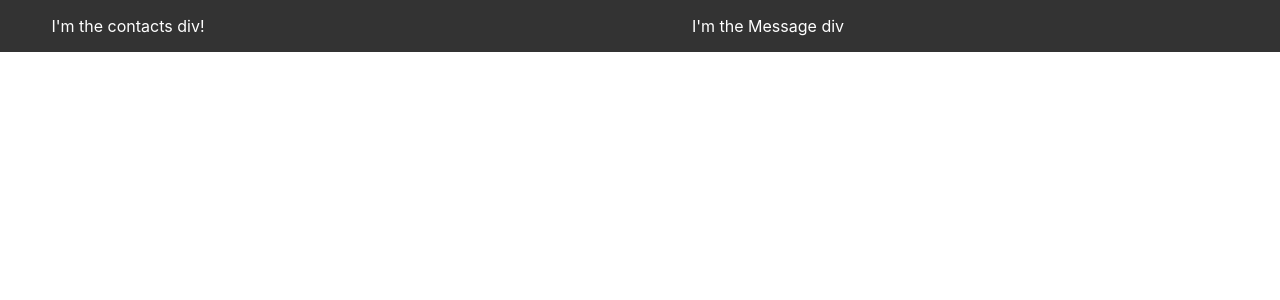
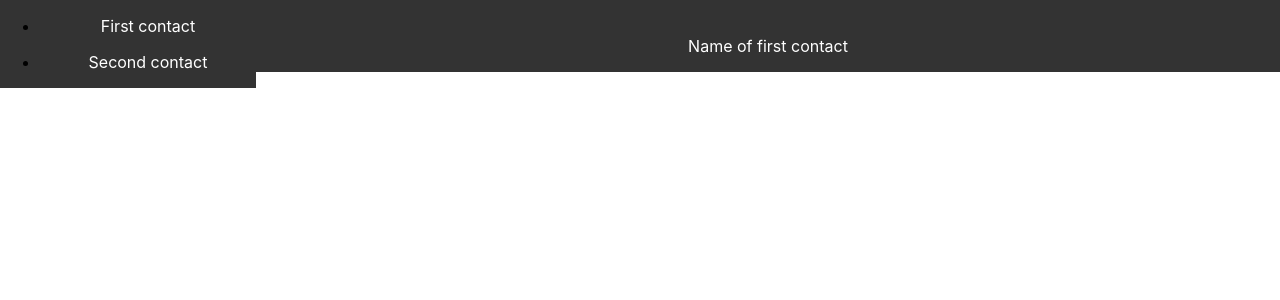
Before and after one commit to DreamCat04/nextcloud-clone-fe, a React (Create React App) app: page / in a window 1280 px wide. Shown: the top 300 px of the page. Built offline with nearby package versions, Linux system fonts and the light colour scheme.

Commit message:
Implement proper return statement & implement element structure

```diff
--- a/src/components/ContactsDiv.js
+++ b/src/components/ContactsDiv.js
@@ -1,7 +1,16 @@
 import '../css/ContactsDiv.css'
 function ContactsDiv(){
-    return <div className="contactsDiv">
-        <p>I'm the contacts div!</p>
+    return (
+    <div className="contactsDiv">
+        <ul>
+            <li>
+                <p>First contact</p>
+            </li>
+            <li>
+                <p>Second contact</p>
+            </li>
+        </ul>
     </div>
+    );
 }
 export default ContactsDiv;
--- a/src/components/MessagesDiv.js
+++ b/src/components/MessagesDiv.js
@@ -1,7 +1,12 @@
 import '../css/MessagesDiv.css'
 function MessagesDiv(){
-    return <div className='messagesDiv'>
-        <p>I'm the Message div</p>
-    </div>
+    return(
+        <div className='messagesDiv'>
+            <div id='messageHeader'>
+                <img src='' alt=''></img>
+                <p>Name of first contact</p>
+            </div>
+        </div>
+    );
 }
 export default MessagesDiv;
```
